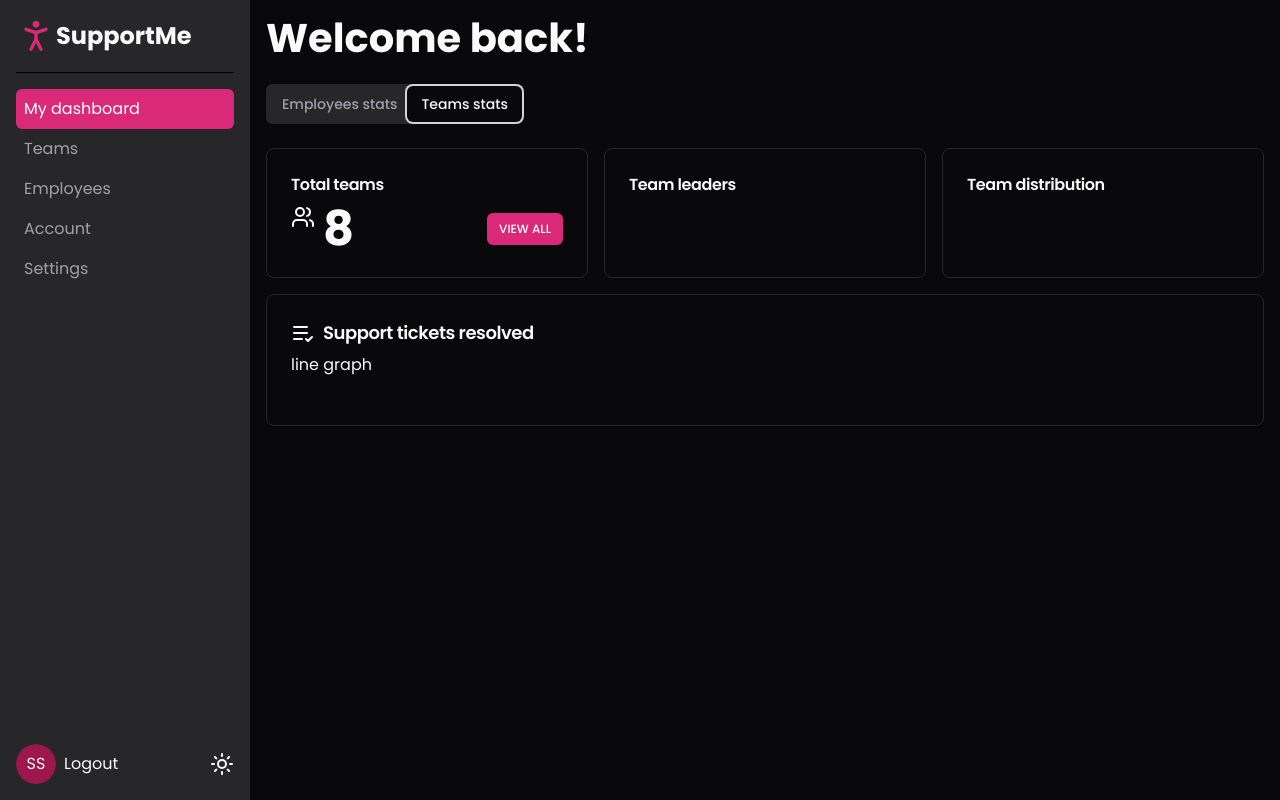
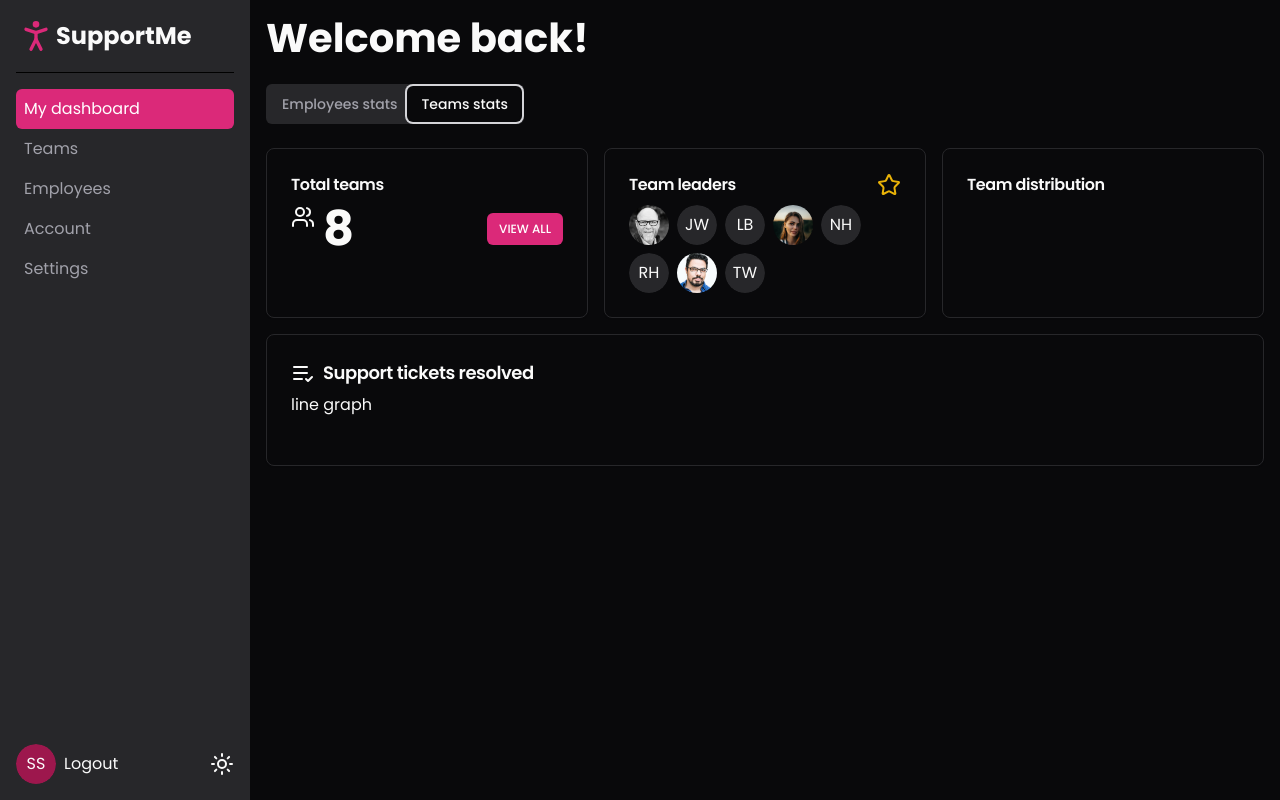
Before and after one commit to StarkovSergey/supporting-service, a Next.js app: page /dashboard in a window 1280 px wide. Both pictures are taken after a click on the tab "Teams stats". Built offline with nearby package versions, Linux system fonts and the light colour scheme.

Commit message:
add team leaders card content

```diff
--- a/app/dashboard/components/teams/team-stats.tsx
+++ b/app/dashboard/components/teams/team-stats.tsx
@@ -1,7 +1,51 @@
 import { Card, CardContent, CardHeader, CardTitle } from '@/components/ui/card'
-import { ListCheckIcon, UsersIcon } from 'lucide-react'
+import { ListCheckIcon, StarIcon, UsersIcon } from 'lucide-react'
 import { Button } from '@/components/ui/button'
 import Link from 'next/link'
+import cm from '@/public/images/cm.jpg'
+import tf from '@/public/images/tf.jpg'
+import rl from '@/public/images/rl.jpg'
+import { Tooltip, TooltipContent, TooltipProvider, TooltipTrigger } from '@/components/ui/tooltip'
+import { Avatar, AvatarFallback } from '@/components/ui/avatar'
+import Image from 'next/image'
+
+const teamLeaders = [
+  {
+    firstName: 'Brendan',
+    lastName: 'Morris',
+    avatar: cm,
+  },
+  {
+    firstName: 'Jenny',
+    lastName: 'Wilson',
+  },
+  {
+    firstName: 'Lori',
+    lastName: 'Barnes',
+  },
+  {
+    firstName: 'Megan',
+    lastName: 'Foster',
+    avatar: tf,
+  },
+  {
+    firstName: 'Nina',
+    lastName: 'Harrison',
+  },
+  {
+    firstName: 'Randy',
+    lastName: 'Hunt',
+  },
+  {
+    firstName: 'Samantha',
+    lastName: 'Reed',
+    avatar: rl,
+  },
+  {
+    firstName: 'Terry',
+    lastName: 'Ward',
+  },
+]
 
 export function TeamsStats() {
   return (
@@ -25,9 +69,36 @@ export function TeamsStats() {
         </Card>
         <Card>
           <CardHeader className="pb-2">
-            <CardTitle className="text-base">Team leaders</CardTitle>
+            <CardTitle className="flex items-center justify-between text-base">
+              <span>Team leaders</span>
+              <StarIcon className="text-yellow-500" />
+            </CardTitle>
           </CardHeader>
-          <CardContent className="flex items-center justify-between gap-4"></CardContent>
+          <CardContent className="flex flex-wrap gap-2">
+            {teamLeaders.map((teamLeader) => (
+              <TooltipProvider key={`${teamLeader.firstName}${teamLeader.lastName}`}>
+                <Tooltip>
+                  <TooltipTrigger asChild>
+                    <Avatar>
+                      {!!teamLeader.avatar && (
+                        <Image
+                          src={teamLeader.avatar}
+                          alt={`${teamLeader.firstName} ${teamLeader.lastName} avatar`}
+                        />
+                      )}
+                      <AvatarFallback>
+                        {teamLeader.firstName[0]}
+                        {teamLeader.lastName[0]}
+                      </AvatarFallback>
+                    </Avatar>
+                  </TooltipTrigger>
+                  <TooltipContent>
+                    {teamLeader.firstName} {teamLeader.lastName}
+                  </TooltipContent>
+                </Tooltip>
+              </TooltipProvider>
+            ))}
+          </CardContent>
         </Card>
         <Card>
           <CardHeader className="pb-2">
```
